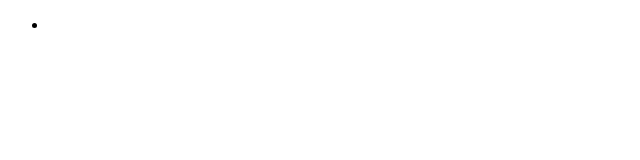
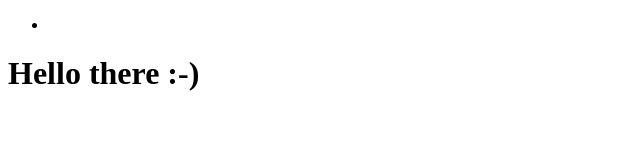
Before and after one commit to tonjetj/workflow-2, a website: page index.html in a window 1280 px wide. Shown: the whole page, without its empty margins (0-640 px from the left). Drawn offline with Linux system fonts and the light colour scheme.

Commit message:
Added main content

```diff
--- a/index.html
+++ b/index.html
@@ -14,5 +14,8 @@
         </ul>
       </nav>
     </header>
+    <main>
+      <h1>Hello there :-)</h1>
+    </main>
   </body>
 </html>
```
